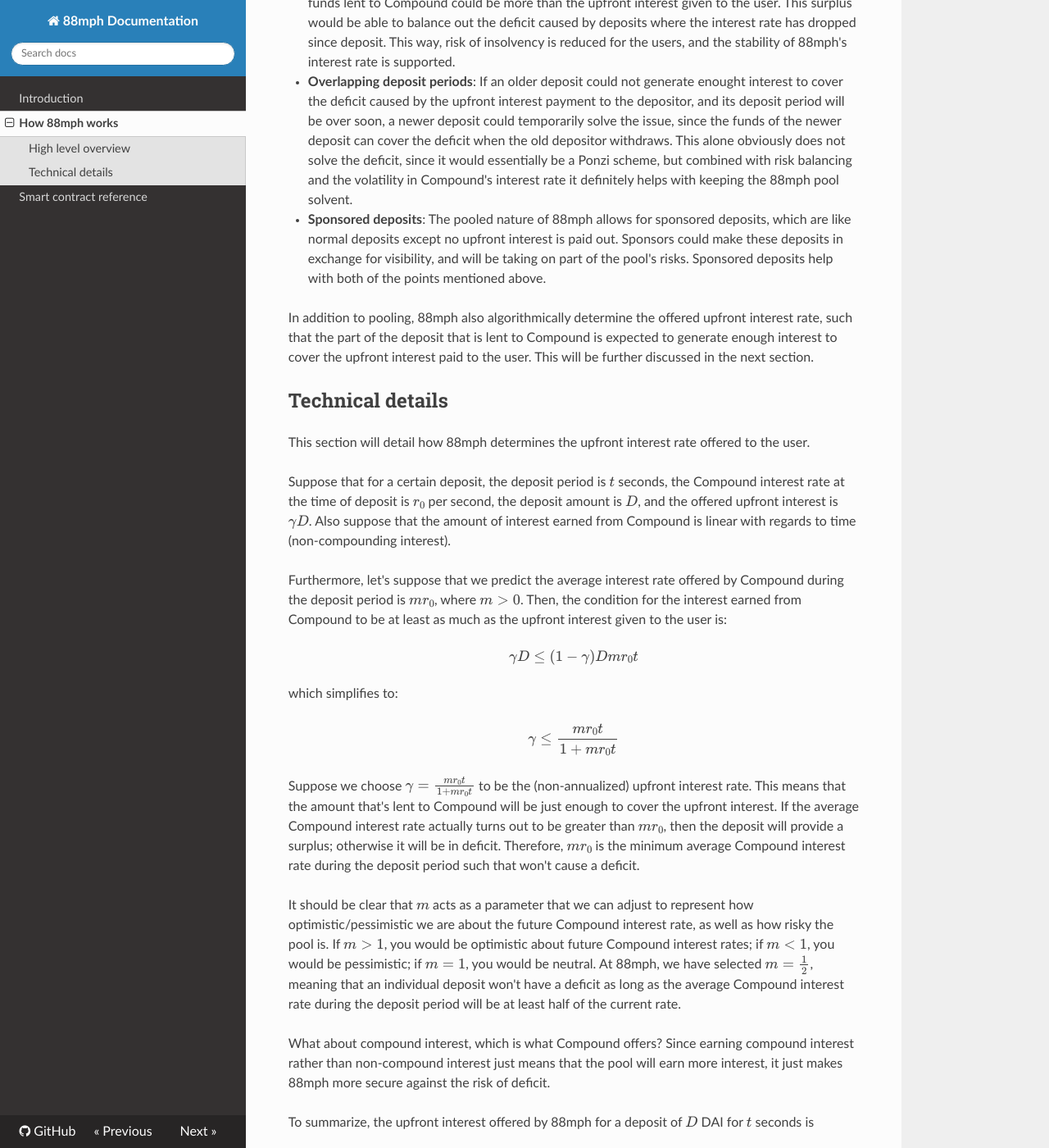
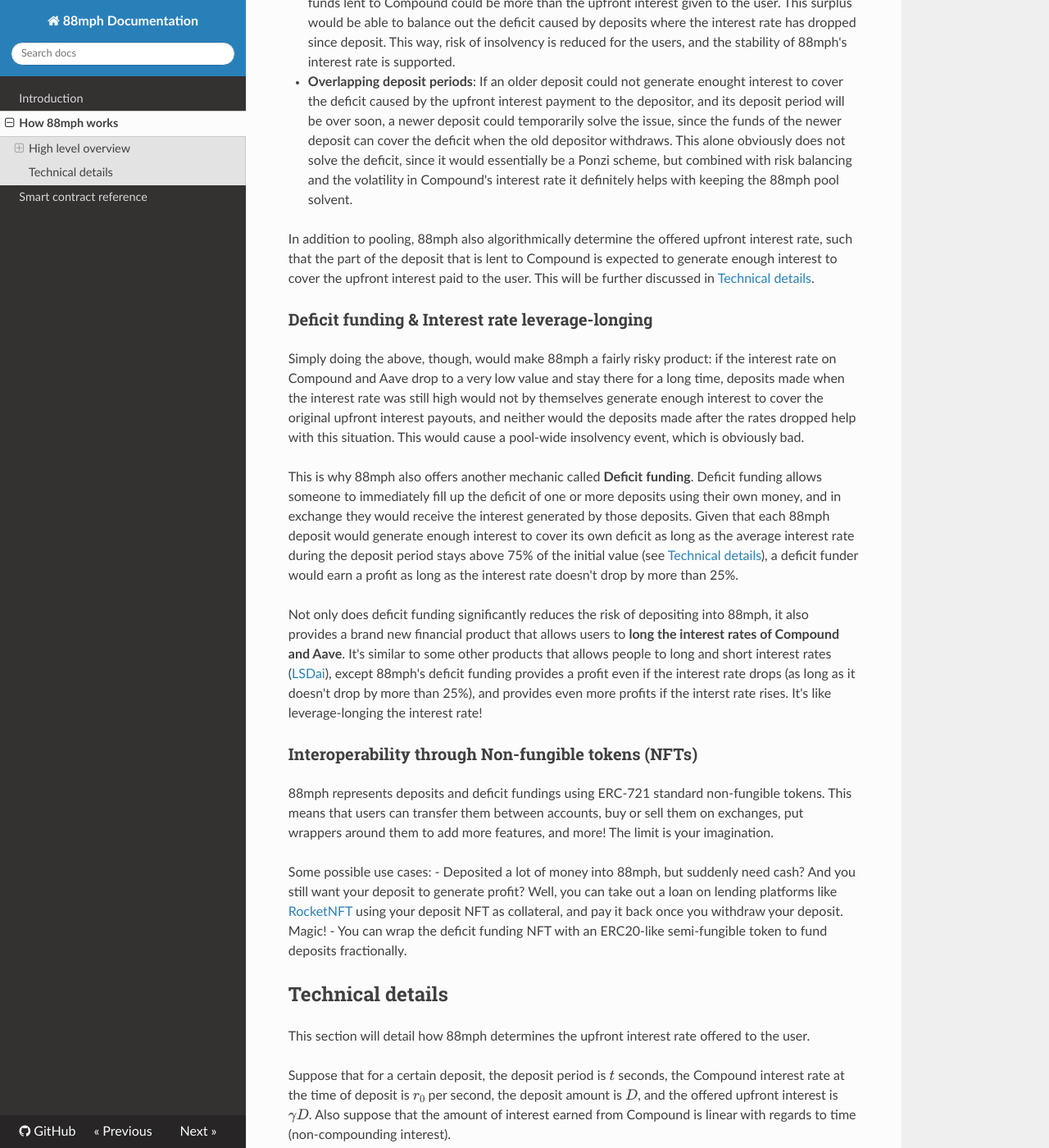
Before and after one commit to 88mphapp/docs, an MkDocs documentation site: the page built from docs/howitworks.md, in a window 1280 px wide and 1400 px high, scrolled down 728 px. Shown: the whole window at 82% size. Built offline with MkDocs 1.6.1, drawn with Linux system fonts in a browser that asks for light colours; nearby versions of some CDN libraries; formulas are drawn with MathJax 3; some of the changed text lies outside the part shown.

Commit message:
Added high level description for deficit funding and NFT

```diff
--- a/docs/howitworks.md
+++ b/docs/howitworks.md
@@ -17,9 +17,24 @@
 
 - **Risk balancing**: If Compound's interest rate rose after a deposit, the interest generated by the funds lent to Compound could be more than the upfront interest given to the user. This surplus would be able to balance out the deficit caused by deposits where the interest rate has dropped since deposit. This way, risk of insolvency is reduced for the users, and the stability of 88mph's interest rate is supported.
 - **Overlapping deposit periods**: If an older deposit could not generate enought interest to cover the deficit caused by the upfront interest payment to the depositor, and its deposit period will be over soon, a newer deposit could temporarily solve the issue, since the funds of the newer deposit can cover the deficit when the old depositor withdraws. This alone obviously does not solve the deficit, since it would essentially be a Ponzi scheme, but combined with risk balancing and the volatility in Compound's interest rate it definitely helps with keeping the 88mph pool solvent.
-- **Sponsored deposits**: The pooled nature of 88mph allows for sponsored deposits, which are like normal deposits except no upfront interest is paid out. Sponsors could make these deposits in exchange for visibility, and will be taking on part of the pool's risks. Sponsored deposits help with both of the points mentioned above.
 
-In addition to pooling, 88mph also algorithmically determine the offered upfront interest rate, such that the part of the deposit that is lent to Compound is expected to generate enough interest to cover the upfront interest paid to the user. This will be further discussed in the next section.
+In addition to pooling, 88mph also algorithmically determine the offered upfront interest rate, such that the part of the deposit that is lent to Compound is expected to generate enough interest to cover the upfront interest paid to the user. This will be further discussed in [Technical details](#technical-details).
+
+### Deficit funding & Interest rate leverage-longing
+
+Simply doing the above, though, would make 88mph a fairly risky product: if the interest rate on Compound and Aave drop to a very low value and stay there for a long time, deposits made when the interest rate was still high would not by themselves generate enough interest to cover the original upfront interest payouts, and neither would the deposits made after the rates dropped help with this situation. This would cause a pool-wide insolvency event, which is obviously bad.
+
+This is why 88mph also offers another mechanic called **Deficit funding**. Deficit funding allows someone to immediately fill up the deficit of one or more deposits using their own money, and in exchange they would receive the interest generated by those deposits. Given that each 88mph deposit would generate enough interest to cover its own deficit as long as the average interest rate during the deposit period stays above 75% of the initial value (see [Technical details](#technical-details)), a deficit funder would earn a profit as long as the interest rate doesn't drop by more than 25%.
+
+Not only does deficit funding significantly reduces the risk of depositing into 88mph, it also provides a brand new financial product that allows users to **long the interest rates of Compound and Aave**. It's similar to some other products that allows people to long and short interest rates ([LSDai](https://lsdai.market/)), except 88mph's deficit funding provides a profit even if the interest rate drops (as long as it doesn't drop by more than 25%), and provides even more profits if the interst rate rises. It's like leverage-longing the interest rate!
+
+### Interoperability through Non-fungible tokens (NFTs)
+
+88mph represents deposits and deficit fundings using ERC-721 standard non-fungible tokens. This means that users can transfer them between accounts, buy or sell them on exchanges, put wrappers around them to add more features, and more! The limit is your imagination.
+
+Some possible use cases:
+- Deposited a lot of money into 88mph, but suddenly need cash? And you still want your deposit to generate profit? Well, you can take out a loan on lending platforms like [RocketNFT](https://medium.com/@AlexMasmej/introducing-rocket-get-a-loan-against-your-nfts-f67b1b5738f0) using your deposit NFT as collateral, and pay it back once you withdraw your deposit. Magic!
+- You can wrap the deficit funding NFT with an ERC20-like semi-fungible token to fund deposits fractionally.
 
 ## Technical details
 
@@ -37,10 +52,10 @@
 
 Suppose we choose \(\gamma = \frac{m r_0 t}{1 + m r_0 t}\) to be the (non-annualized) upfront interest rate. This means that the amount that's lent to Compound will be just enough to cover the upfront interest. If the average Compound interest rate actually turns out to be greater than \(m r_0\), then the deposit will provide a surplus; otherwise it will be in deficit. Therefore, \(m r_0\) is the minimum average Compound interest rate during the deposit period such that won't cause a deficit.
 
-It should be clear that \(m\) acts as a parameter that we can adjust to represent how optimistic/pessimistic we are about the future Compound interest rate, as well as how risky the pool is. If \(m > 1\), you would be optimistic about future Compound interest rates; if \(m < 1\), you would be pessimistic; if \(m = 1\), you would be neutral. At 88mph, we have selected \(m = \frac 1 2\), meaning that an individual deposit won't have a deficit as long as the average Compound interest rate during the deposit period will be at least half of the current rate.
+It should be clear that \(m\) acts as a parameter that we can adjust to represent how optimistic/pessimistic we are about the future Compound interest rate, as well as how risky the pool is. If \(m > 1\), you would be optimistic about future Compound interest rates; if \(m < 1\), you would be pessimistic; if \(m = 1\), you would be neutral. At 88mph, we have selected \(m = \frac 3 4\), meaning that an individual deposit won't have a deficit as long as the average money market interest rate during the deposit period will be at least \(\frac 3 4\) of the current rate.
 
-What about compound interest, which is what Compound offers? Since earning compound interest rather than non-compound interest just means that the pool will earn more interest, it just makes 88mph more secure against the risk of deficit.
+What about compound interest, which is what Compound & Aave offer? Since earning compound interest rather than non-compound interest just means that the pool will earn more interest, it just makes 88mph more secure against the risk of deficit.
 
 To summarize, the upfront interest offered by 88mph for a deposit of \(D\) DAI for \(t\) seconds is
 
-$$upfrontInterest = \frac{\frac 1 2 r_0 t}{1 + \frac 1 2 r_0 t} D$$
+$$upfrontInterest = \frac{\frac 3 4 r_0 t}{1 + \frac 3 4 r_0 t} D$$
```
